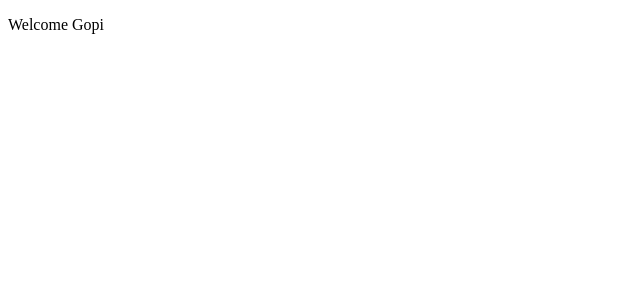
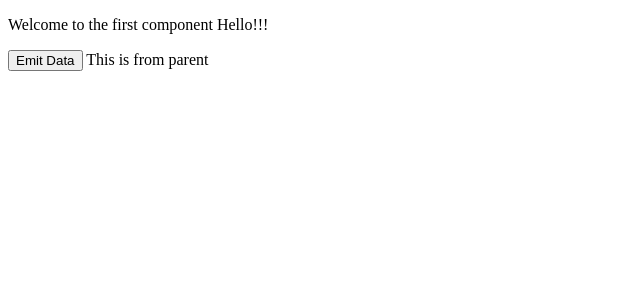
Before and after one commit to iam-gopi/angular-class-repo, an Angular app: page / in a window 1280 px wide. Shown: the top 300 px of the page, without its empty margins (0-640 px from the left). Built offline with nearby package versions, Linux system fonts and the light colour scheme.

Commit message:
output input

```diff
--- a/src/app/app.html
+++ b/src/app/app.html
@@ -24,8 +24,18 @@
   }
 </ul> -->
 
-@if(isLoggedId){
+<!-- @if(isLoggedId){
 <p>Welcome Gopi</p>
 } @else {
 <p>Login to the app</p>
-}
+} -->
+
+<!-- @switch(value){ @case ("10"){
+<p>the value is 10</p>
+} @case ("20"){
+<p>the value is 20</p>
+} @default {
+<p>Not any expected data</p>
+} } -->
+
+<app-hello (emiter)="handleReceivedData($event)" [fromparent]="parentmessage" />
--- a/src/app/app.ts
+++ b/src/app/app.ts
@@ -2,15 +2,22 @@ import { CommonModule } from '@angular/common';
 import { Component, signal } from '@angular/core';
 import { FormsModule } from '@angular/forms';
 import { RouterOutlet } from '@angular/router';
+import { Hello } from '../hello/hello';
 @Component({
   selector: 'app-root',
-  imports: [FormsModule, CommonModule],
+  imports: [FormsModule, CommonModule, Hello],
   templateUrl: './app.html',
   styleUrl: './app.css',
 })
 export class App {
   protected title = 'first';
-  name: string = 'Angular';
-  fruits = ['Apple', 'orange'];
-  isLoggedId = true;
+  parentmessage: string = 'This is from parent';
+  // name: string = 'Angular';
+  // fruits = ['Apple', 'orange'];
+  // isLoggedId = true;
+  // value: string = '40';
+
+  handleReceivedData(data: string) {
+    console.log(data);
+  }
 }
--- a/src/hello/hello.html
+++ b/src/hello/hello.html
@@ -1,3 +1,5 @@
 <p>Welcome to the first component Hello!!!</p>
 
-<app-second-component></app-second-component>
+<button (click)="emitData()">Emit Data</button>
+
+{{ fromparent }}
--- a/src/hello/hello.ts
+++ b/src/hello/hello.ts
@@ -1,10 +1,30 @@
-import { Component } from '@angular/core';
-import { SecondComponent } from '../second-component/second-component';
+import {
+  Component,
+  EventEmitter,
+  Output,
+  output,
+  input,
+  Input,
+} from '@angular/core';
 
 @Component({
   selector: 'app-hello',
-  imports: [SecondComponent],
+  imports: [],
   templateUrl: './hello.html',
   styleUrl: './hello.css',
 })
-export class Hello {}
+export class Hello {
+  // emiter = output<string>();
+
+  // fromparent = input<string>();
+
+  // older method
+  @Output()
+  emiter: EventEmitter<string> = new EventEmitter();
+
+  @Input() fromparent: string = '';
+
+  emitData() {
+    this.emiter.emit('from child');
+  }
+}
```
